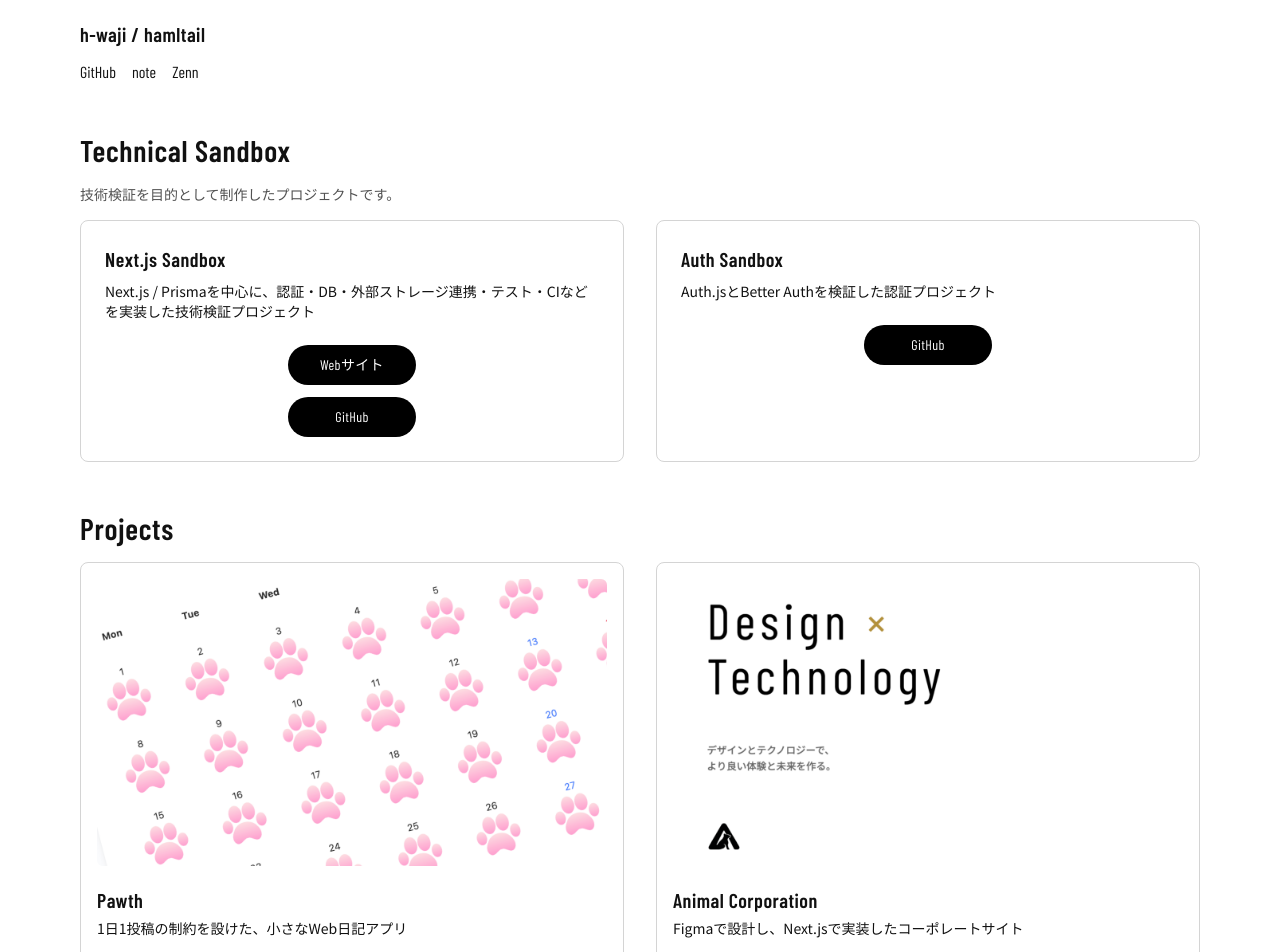
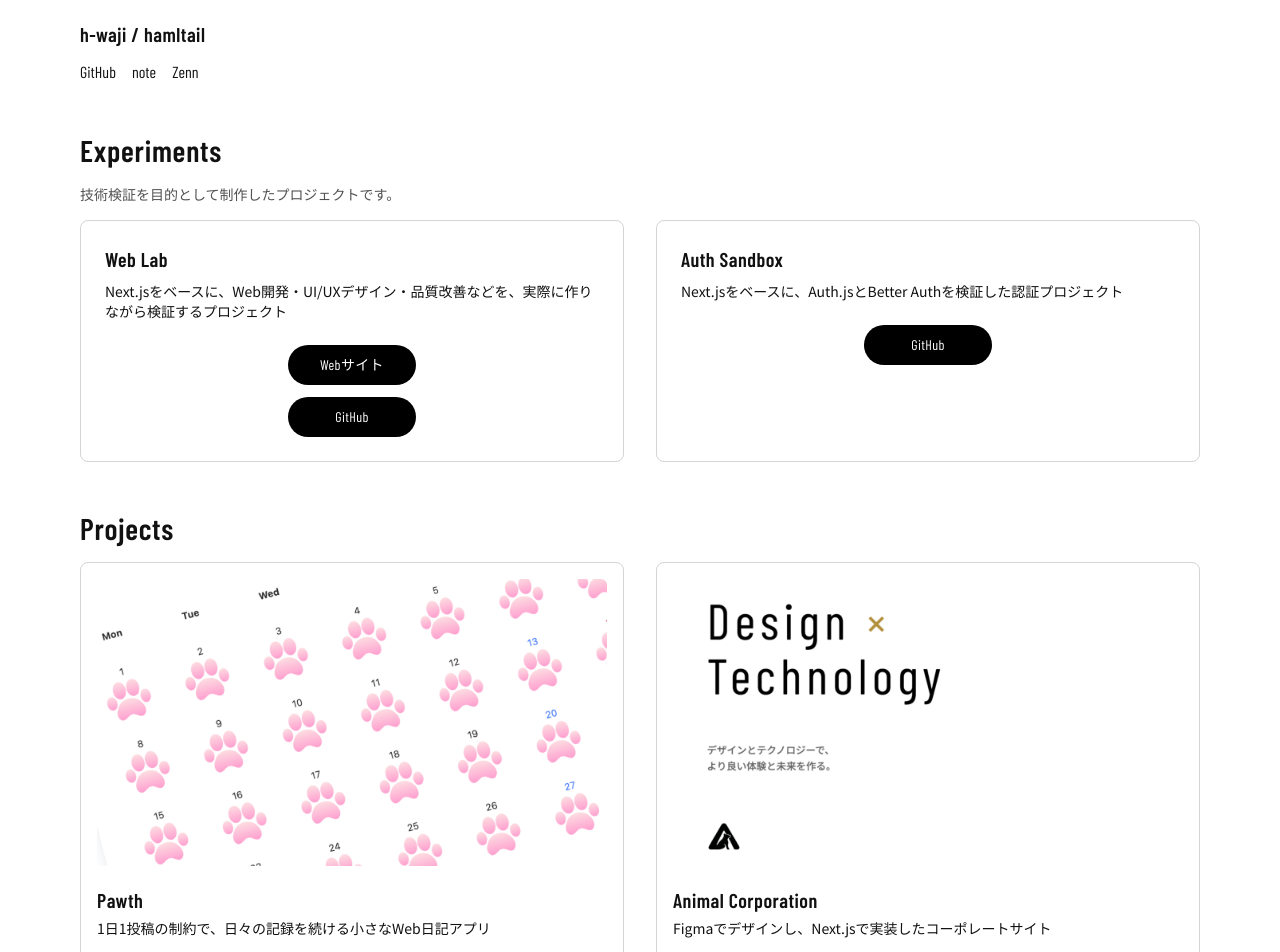
Before and after one commit to hamltail/hub, a Next.js app: page / in a window 1280 px wide. Shown: the part 160-1112 px from the top of the page. Built offline with nearby package versions, Linux system fonts and the light colour scheme.

Commit message:
技術検証セクションの名称と説明文を整理

```diff
--- a/src/app/page.tsx
+++ b/src/app/page.tsx
@@ -1,17 +1,14 @@
 import PortfolioFooter from "@/components/PortfolioFooter";
 import PortfolioHeader from "@/components/PortfolioHeader";
 import ProjectsSection from "@/components/ProjectsSection";
-import TechnicalSandboxSection from "@/components/TechnicalSandboxSection";
+import ExperimentsSection from "@/components/ExperimentsSection";
 
 export default function Home() {
   return (
     <main className="min-h-screen">
       <PortfolioHeader />
-
-      <TechnicalSandboxSection />
-
+      <ExperimentsSection />
       <ProjectsSection />
-
       <PortfolioFooter />
     </main>
   );
--- a/src/components/TechnicalSandboxSection.tsx
+++ b/src/components/ExperimentsSection.tsx
@@ -1,10 +1,10 @@
 import Container from "@/components/Container";
 
-const technicalSandboxes = [
+const experiments = [
   {
-    title: "Next.js Sandbox",
+    title: "Web Lab",
     description:
-      "Next.js / Prismaを中心に、認証・DB・外部ストレージ連携・テスト・CIなどを実装した技術検証プロジェクト",
+      "Next.jsをベースに、Web開発・UI/UXデザイン・品質改善などを、実際に作りながら検証するプロジェクト",
     links: [
       {
         label: "Webサイト",
@@ -18,7 +18,8 @@ const technicalSandboxes = [
   },
   {
     title: "Auth Sandbox",
-    description: "Auth.jsとBetter Authを検証した認証プロジェクト",
+    description:
+      "Next.jsをベースに、Auth.jsとBetter Authを検証した認証プロジェクト",
     links: [
       {
         label: "GitHub",
@@ -28,12 +29,12 @@ const technicalSandboxes = [
   },
 ];
 
-export default function TechnicalSandboxSection() {
+export default function ExperimentsSection() {
   return (
     <section className="px-7 pt-12 md:px-11 min-[1200px]:px-0">
       <Container>
         <h2 className="font-heading text-3xl font-semibold tracking-wide">
-          Technical Sandbox
+          Experiments
         </h2>
 
         <p className="text-muted mt-4 max-w-2xl text-sm">
@@ -41,20 +42,20 @@ export default function TechnicalSandboxSection() {
         </p>
 
         <div className="mt-4 grid grid-cols-1 gap-6 md:grid-cols-2 min-[1200px]:gap-8">
-          {technicalSandboxes.map((sandbox) => (
+          {experiments.map((experiment) => (
             <article
-              key={sandbox.title}
+              key={experiment.title}
               className="border-border bg-surface flex min-h-45 flex-col rounded-lg border p-6 transition duration-300 ease-out hover:-translate-y-1 hover:shadow-lg"
             >
               <h3 className="font-heading text-xl font-semibold tracking-wide">
-                {sandbox.title}
+                {experiment.title}
               </h3>
 
-              <p className="mt-2 text-sm">{sandbox.description}</p>
+              <p className="mt-2 text-sm">{experiment.description}</p>
 
               <div className="pt-6">
                 <div className="flex flex-col items-center gap-3">
-                  {sandbox.links.map((link) => (
+                  {experiment.links.map((link) => (
                     <a
                       key={link.label}
                       href={link.href}
--- a/src/components/ProjectsSection.tsx
+++ b/src/components/ProjectsSection.tsx
@@ -5,7 +5,7 @@ import Container from "@/components/Container";
 const works = [
   {
     title: "Pawth",
-    description: "1日1投稿の制約を設けた、小さなWeb日記アプリ",
+    description: "1日1投稿の制約で、日々の記録を続ける小さなWeb日記アプリ",
     image: "/images/works/pawth.webp",
     links: [
       {
@@ -20,7 +20,7 @@ const works = [
   },
   {
     title: "Animal Corporation",
-    description: "Figmaで設計し、Next.jsで実装したコーポレートサイト",
+    description: "Figmaでデザインし、Next.jsで実装したコーポレートサイト",
     image: "/images/works/animal-corporation.webp",
     links: [
       {
@@ -58,7 +58,7 @@ const works = [
   },
   {
     title: "Portfolio Site",
-    description: "Figmaで設計し、Next.jsで実装したポートフォリオサイト",
+    description: "Figmaでデザインし、Next.jsで実装したポートフォリオサイト",
     image: "/images/works/portfolio-site.webp",
     links: [
       {
```
